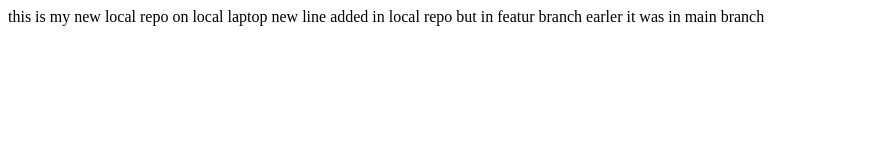
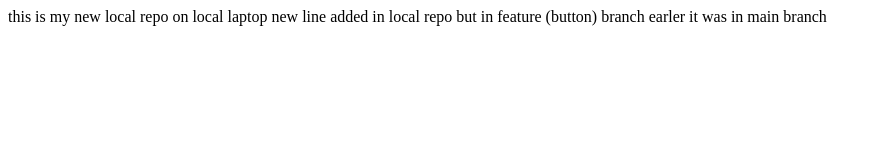
Before and after one commit to mohdarshiraza00786/localrepobyarshi, a plain HTML site: page index.html in a window 1280 px wide. Shown: the whole page, without its empty margins (0-881 px from the left). Drawn offline with Linux system fonts and the light colour scheme.

Commit message:
added button with feature in main branch

```diff
--- a/index.html
+++ b/index.html
@@ -1,4 +1,4 @@
 <p>
     this is my new local repo on local laptop
-    new line added in local repo but in featur branch earler it was in main branch
+    new line added in local repo but in feature (button) branch earler it was in main branch
 </p>
```
